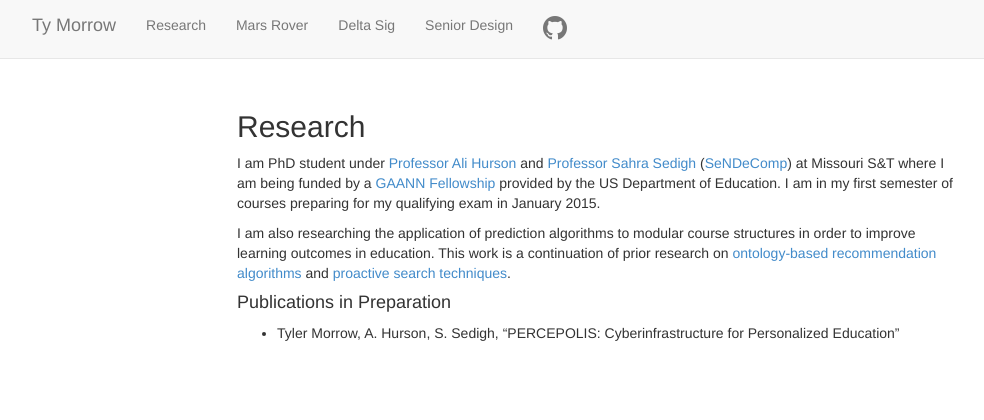
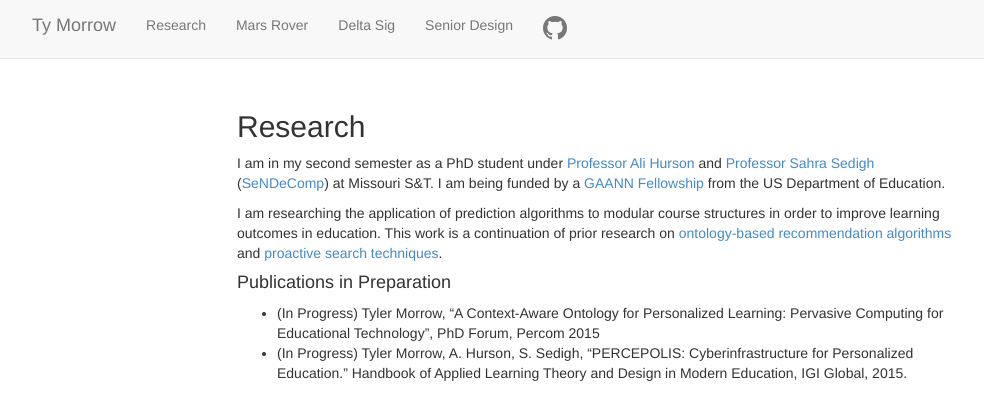
Before and after one commit to tymorrow/mst-website, a Jekyll site: the page built from research.md, in a window 1280 px wide. Shown: the top 420 px of the page, without its empty margins (38-1022 px from the left). Built offline with Jekyll 4.4.1, drawn with Linux system fonts in a browser that asks for light colours.

Commit message:
Updated research page.

```diff
--- a/research.md
+++ b/research.md
@@ -5,12 +5,13 @@ title: Research
 
 ## Research
 
-I am PhD student under [Professor Ali Hurson][1] and [Professor Sahra Sedigh][2] ([SeNDeComp][3]) at Missouri S&amp;T where I am being funded by a [GAANN Fellowship][4] provided by the US Department of Education.  I am in my first semester of courses preparing for my qualifying exam in January 2015.
+I am in my second semester as a PhD student under [Professor Ali Hurson][1] and [Professor Sahra Sedigh][2] ([SeNDeComp][3]) at Missouri S&amp;T.  I am being funded by a [GAANN Fellowship][4] from the US Department of Education.
 
-I am also researching the application of prediction algorithms to modular course structures in order to improve learning outcomes in education.  This work is a continuation of prior research on [ontology-based recommendation algorithms][5] and [proactive search techniques][6].
+I am researching the application of prediction algorithms to modular course structures in order to improve learning outcomes in education.  This work is a continuation of prior research on [ontology-based recommendation algorithms][5] and [proactive search techniques][6].
 
 #### Publications in Preparation
-  - Tyler Morrow, A. Hurson, S. Sedigh, "PERCEPOLIS: Cyberinfrastructure for Personalized Education"
+  - (In Progress) Tyler Morrow, "A Context-Aware Ontology for Personalized Learning: Pervasive Computing for Educational Technology", PhD Forum, Percom 2015
+  - (In Progress) Tyler Morrow, A. Hurson, S. Sedigh, "PERCEPOLIS: Cyberinfrastructure for Personalized Education." Handbook of Applied Learning Theory and Design in Modern Education, IGI Global, 2015.
 
 
 [1]: https://sites.google.com/a/mst.edu/hurson/
```
